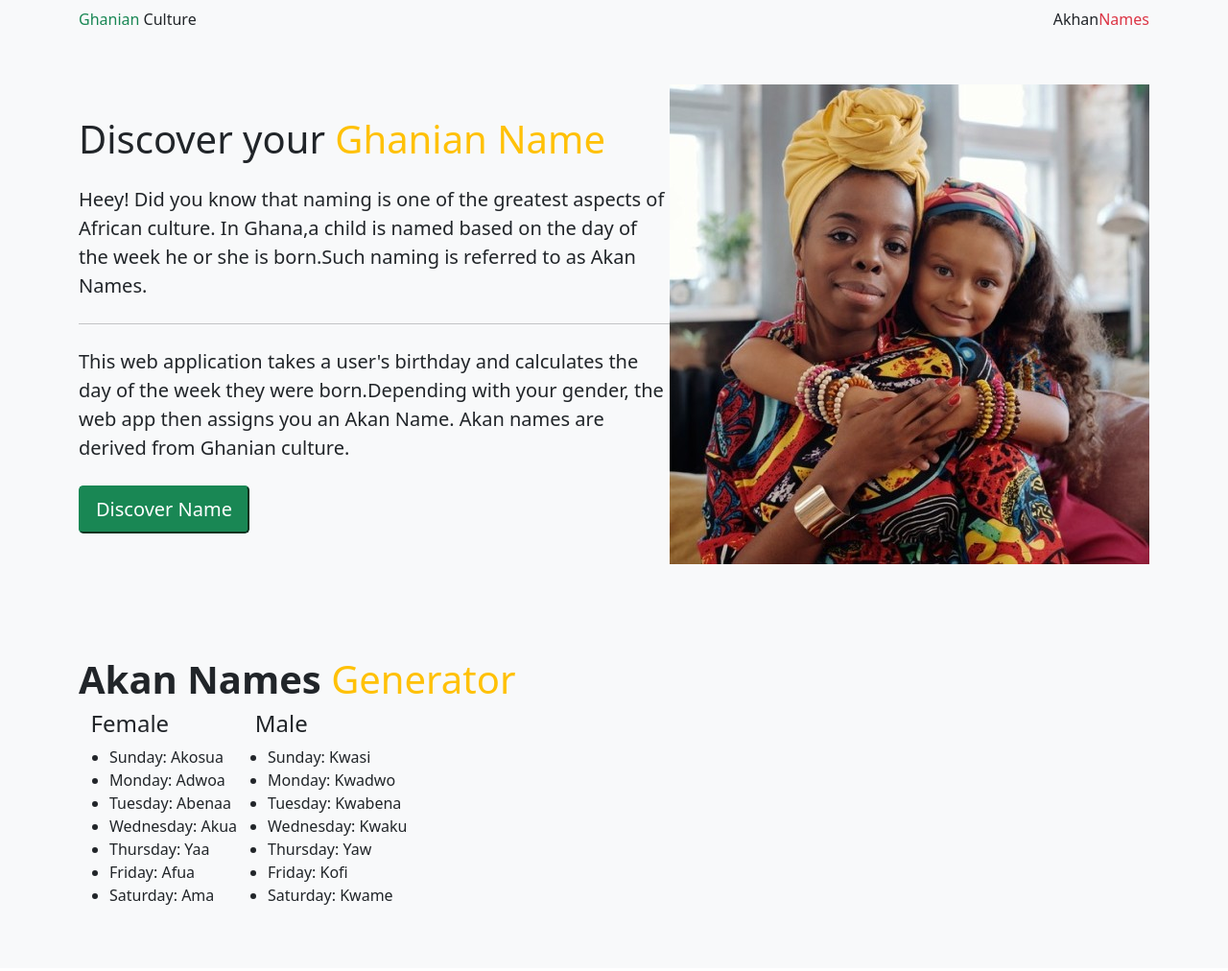
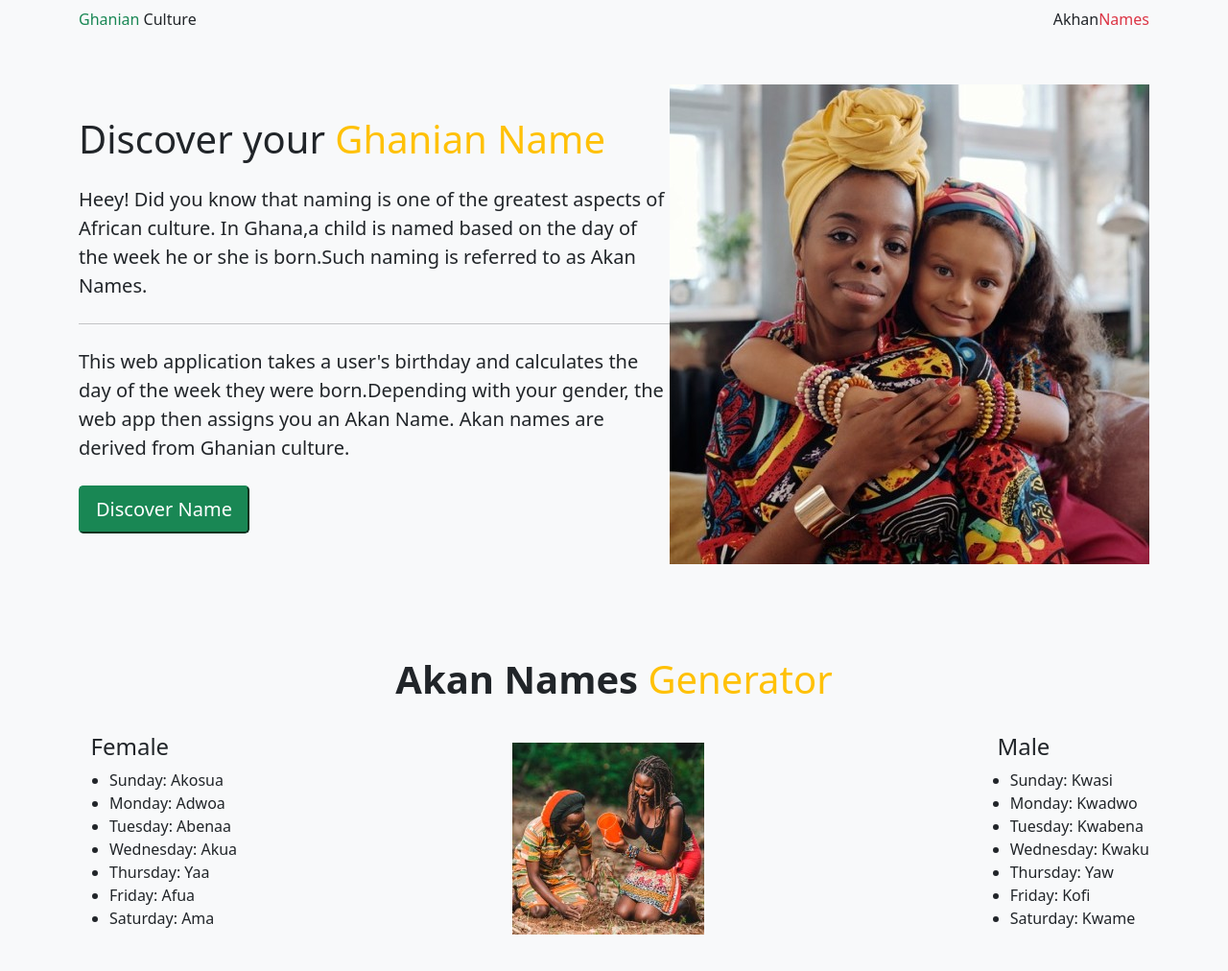
Before and after one commit to TeddyNyateya/AKAN-NAMES, a plain HTML site: page index.html in a window 1280 px wide. Shown: the whole page at 96% size. Drawn offline with nearby package versions, Linux system fonts and the light colour scheme.

Commit message:
This commit adds am image to the page.

```diff
--- a/index.html
+++ b/index.html
@@ -36,8 +36,9 @@
 <!--Name Generator section-->
 <section class="bg-light text-dark p-5 text-center text-sm-start">
     <div class="container">
-       <h1 class=""><strong>Akan Names</strong><span class="text-warning"> Generator</span></h1>
-        <div class="d-sm-flex align-items-center ">
+       <h1 class="text-center"><strong>Akan Names</strong><span class="text-warning"> Generator</span></h1>
+       <Br>
+       <div class="d-sm-flex align-items-center justify-content-between">
             <div><h4><i class="fa fa-female"></i>&nbsp;&nbsp;Female</h4>
                 <ul class="fs11">
                     <li>Sunday: Akosua</li>
@@ -49,6 +50,9 @@
                     <li>Saturday: Ama</li>
                 </ul>
             </div>
+            <div>
+                <img src="img/44.jpg" alt="">
+             </div>
             <div><h4><i class="fa fa-male"></i>&nbsp;&nbsp; Male</h4>
                 <ul class="fs11">
                     <li>Sunday: Kwasi</li>
```
Also changed, not shown: img/44.jpg (added).
